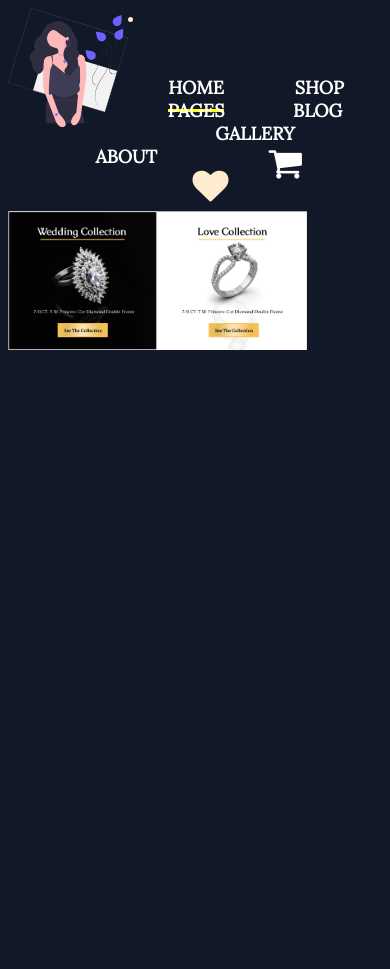
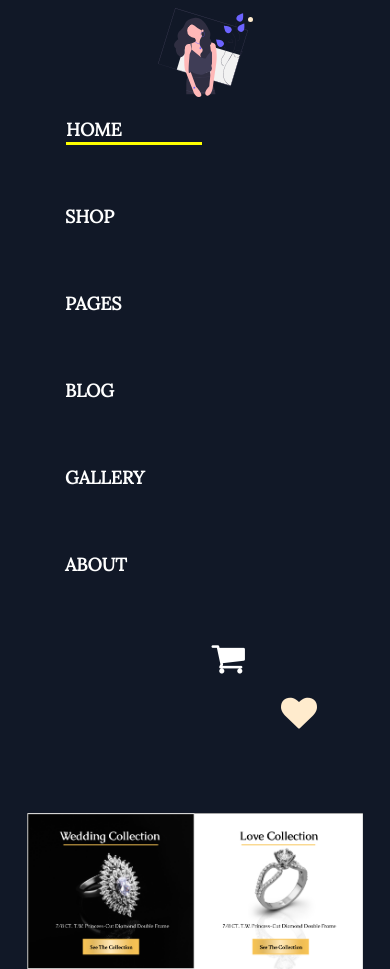
Before and after one commit to rjrvsharma/Jewellary-Shop, a plain HTML site: page index.html in a window 390 px wide. Before the commit the page ends 844 px from the top, so only its background shows below. Drawn offline with Linux system fonts and the light colour scheme.

Commit message:
media query changes

```diff
--- a/style.css
+++ b/style.css
@@ -71,3 +71,50 @@ i {
     border-bottom: solid yellow;
     padding-bottom: 10px;
 }
+
+
+@media all{
+    #main-img{
+        width: 90%;
+        margin-left: 5%;
+
+        padding-top: 20%;
+
+    }
+#nav-list{
+   text-align:right;
+    padding: 25px;
+    padding-top: 10px;
+
+
+}
+
+.a-list{
+    padding-bottom: 0px;
+    padding-right: 80px;
+
+}
+.list-main{
+    text-align:left;
+    display: list-item;
+
+}
+
+img{
+    width: 90px;
+    margin-left: 40%;
+
+}
+
+.heart{
+    padding-bottom: 0px;
+    padding-left: 0px;
+
+}
+
+.link-active{
+    padding-bottom: 1px;
+    margin: 1px;
+}
+
+}
```
